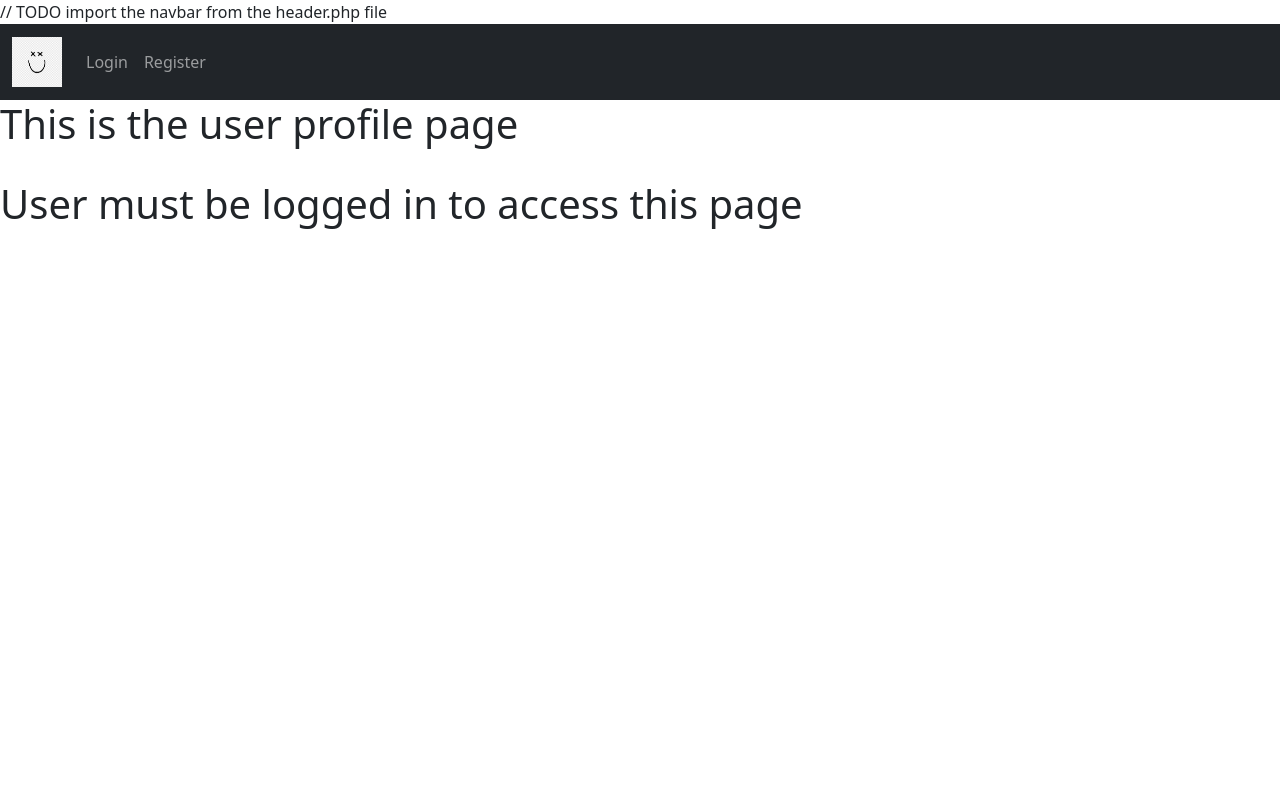
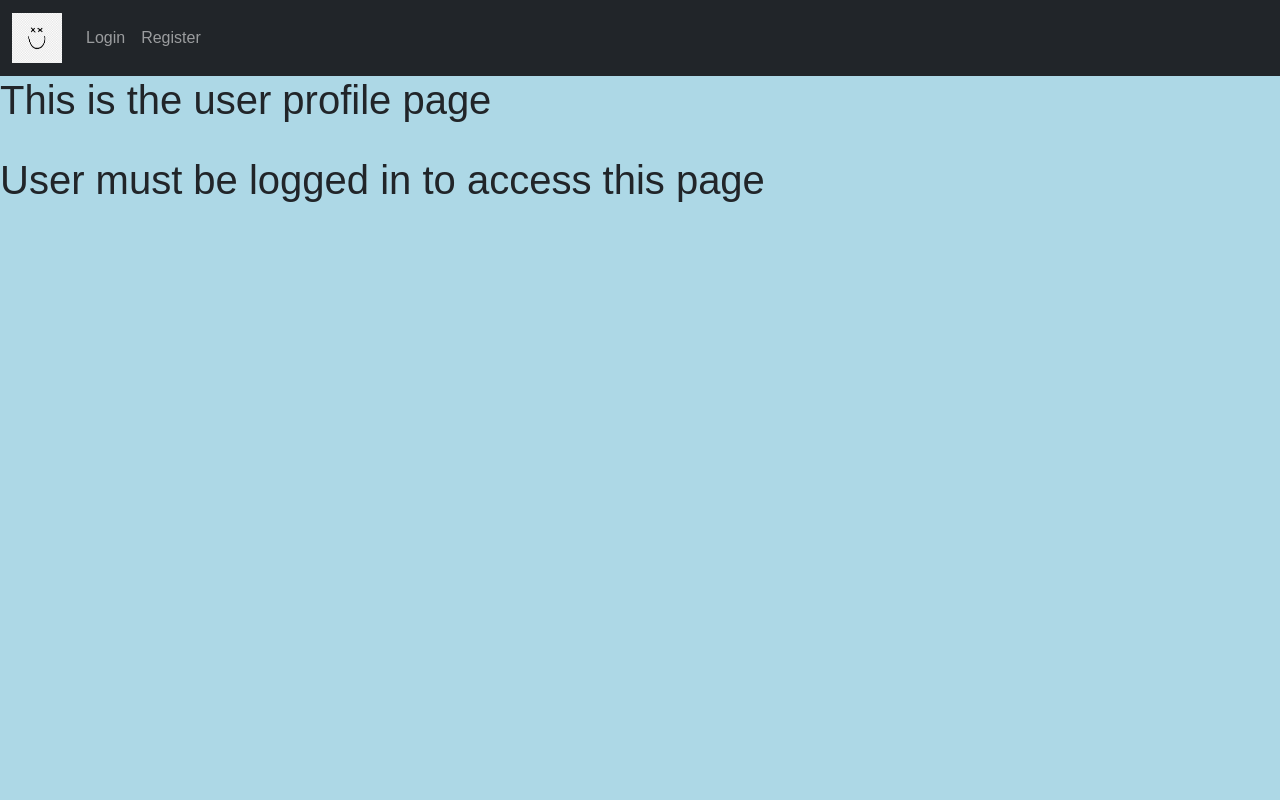
Before and after one commit to ShakiAuston/GITLAB, a PHP site: page /user_profile.php in a window 1280 px wide. Run offline with PHP 8.4, Linux system fonts and the light colour scheme.

Commit message:
Update user_profile.php

```diff
--- a/user_profile.php
+++ b/user_profile.php
@@ -4,26 +4,9 @@
   <link href="https://cdn.jsdelivr.net/npm/bootstrap@5.2.3/dist/css/bootstrap.min.css" rel="stylesheet">
   <script src="https://cdn.jsdelivr.net/npm/bootstrap@5.2.3/dist/js/bootstrap.bundle.min.js"></script>
 </head>
-// TODO import the navbar from the header.php file
+
 <body>
-<nav class="navbar navbar-expand-sm navbar-dark bg-dark">
-  <div class="container-fluid">
-    <a class="navbar-brand" href="javascript:void(0)"><img src="./img/logo.png" width="50" height="50" title="Logo" alt="Logo" /></a>
-    <button class="navbar-toggler" type="button" data-bs-toggle="collapse" data-bs-target="#mynavbar">
-      <span class="navbar-toggler-icon"></span>
-    </button>
-    <div class="collapse navbar-collapse" id="mynavbar">
-      <ul class="navbar-nav me-auto">
-        <li class="nav-item">
-          <a class="nav-link" href="user.php">Login</a>
-        </li>
-        <li class="nav-item">
-          <a class="nav-link" href="public.php">Register</a>
-        </li>
-      </ul>
-    </div>
-  </div>
-</nav>
+  <?php include 'header.php'; ?>
 <h1>This is the user profile page</h1>
 <br>
 <h1>User must be logged in to access this page</h1>
```
